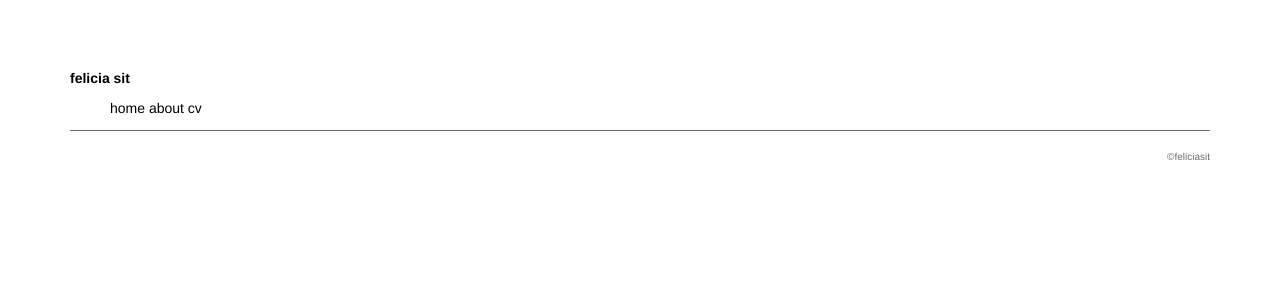
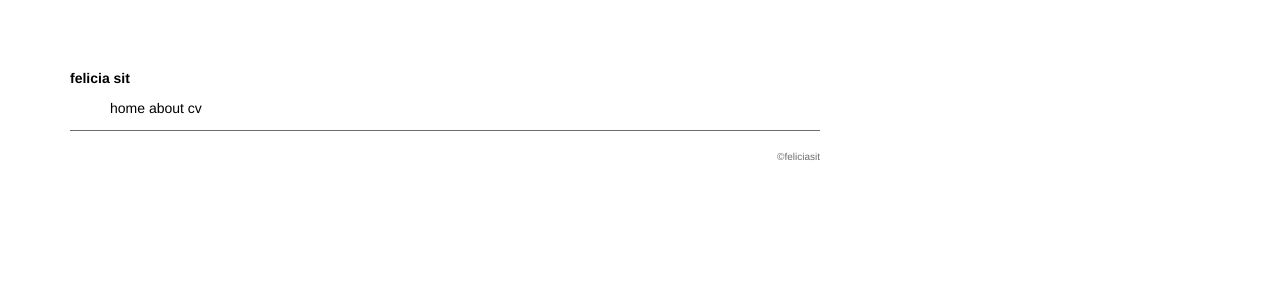
Before and after one commit to feliciasit/feliciasit.github.io, a Jekyll site: the page built from cv/index.html, in a window 1280 px wide. Shown: the top 300 px of the page. Built offline with Jekyll 4.4.1, drawn with Linux system fonts in a browser that asks for light colours.

Commit message:
Update main.css

```diff
--- a/css/main.css
+++ b/css/main.css
@@ -1,5 +1,6 @@
 body {
     margin: 70px;
+    width: 750px;
 }
 
 nav ul {
```
